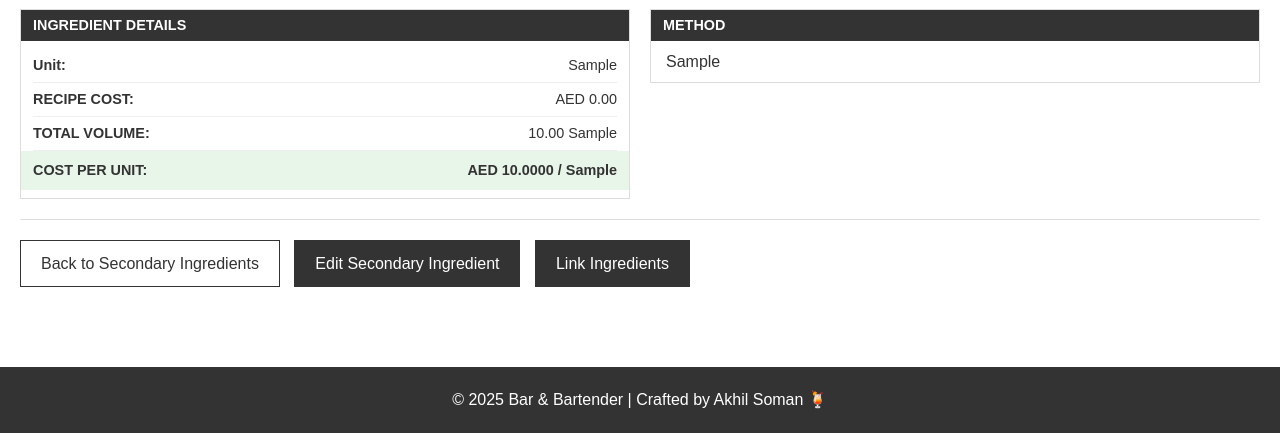
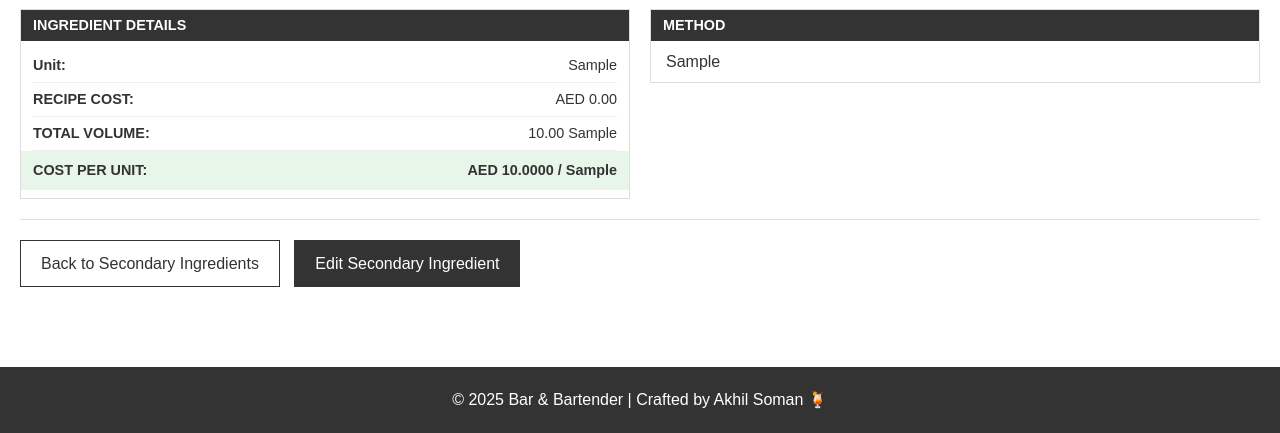
Before and after one commit to akiuser10/bar-and-bartender, a Flask app: page /secondary-ingredients/1 in a window 1280 px wide. Shown: the part 398-831 px from the top of the page. Run offline with Flask 3, Linux system fonts and the light colour scheme; a user stored in the database is signed in; tables that the repository leaves empty hold one stand-in row (values such as "Sample post").

Commit message:
Remove Link Ingredients button from secondary ingredient view page

```diff
--- a/templates/secondary_ingredients/view.html
+++ b/templates/secondary_ingredients/view.html
@@ -89,7 +89,6 @@
     <div class="actions recipe-actions">
         <a class="btn secondary" href="{{ url_for('secondary.secondary_ingredients') }}">Back to Secondary Ingredients</a>
         <a class="btn" href="{{ url_for('secondary.edit_secondary_ingredient', id=secondary.id) }}">Edit Secondary Ingredient</a>
-        <a class="btn btn-primary" href="{{ url_for('secondary.link_ingredient_to_secondary', id=secondary.id) }}">Link Ingredients</a>
     </div>
 </div>
 {% endblock %}
```
